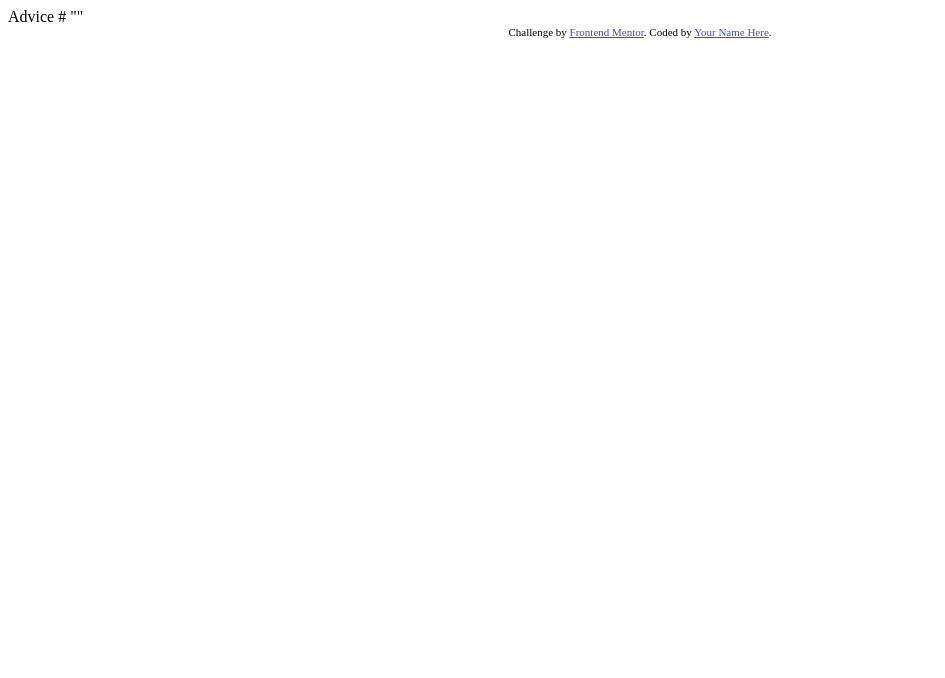
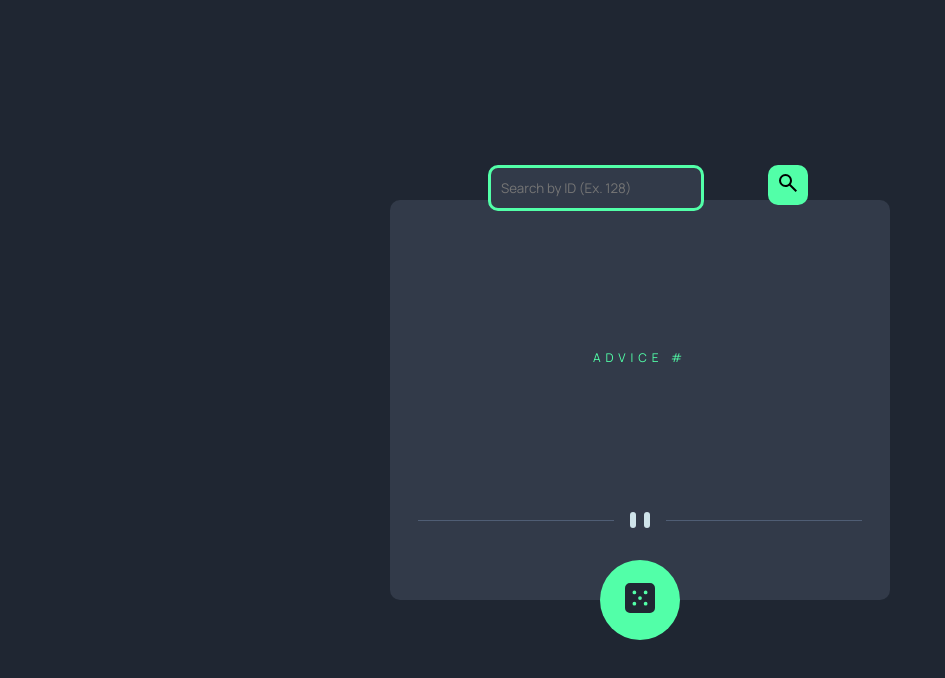
Before and after one commit to Shaurya50211/Advice-Generator, a plain HTML site: page index.html in a window 1280 px wide. Shown: the whole page, without its empty margins (0-945 px from the left). Drawn offline with Linux system fonts and the light colour scheme; no server answers.

Commit message:
done website

```diff
--- a/index.html
+++ b/index.html
@@ -1,28 +1,46 @@
 <!DOCTYPE html>
 <html lang="en">
+
 <head>
   <meta charset="UTF-8">
-  <meta name="viewport" content="width=device-width, initial-scale=1.0"> <!-- displays site properly based on user's device -->
+  <meta name="viewport" content="width=device-width, initial-scale=1.0">
+  <!-- displays site properly based on user's device -->
 
   <link rel="icon" type="image/png" sizes="32x32" href="./images/favicon-32x32.png">
 
-  <title>Frontend Mentor | Advice generator app</title>
+  <title>Advice generator app</title>
 
-  <!-- Feel free to remove these styles or customise in your own stylesheet 👍 -->
-  <style>
-    .attribution { font-size: 11px; text-align: center; }
-    .attribution a { color: hsl(228, 45%, 44%); }
-  </style>
+  <link rel="preconnect" href="https://fonts.googleapis.com">
+  <link rel="preconnect" href="https://fonts.gstatic.com" crossorigin>
+  <link href="https://fonts.googleapis.com/css2?family=Manrope:wght@200..800&display=swap" rel="stylesheet">
+  <link rel="stylesheet" href="style.css">
 </head>
+
 <body>
 
-  Advice #<!-- Advice ID goes here -->
+  <main>
+    <form id="form">
+      <input name="adviceID" autocomplete="off" type="text" placeholder="Search by ID (Ex. 128)">
+      <button id="search" type="submit">
+        <img src="images/icon_search.svg" alt="search">
+      </button>
+    </form>
+    <div class="adviceNumber">
+      <p>Advice #</p>
+      <p id="adviceNum"></p>
+    </div>
 
-  "<!-- Advice text goes here -->"
+    <h1 id="quote"></h1>
 
-  <div class="attribution">
-    Challenge by <a href="https://www.frontendmentor.io?ref=challenge" target="_blank">Frontend Mentor</a>.
-    Coded by <a href="#">Your Name Here</a>.
-  </div>
+    <img class="dividerM" src="images/pattern-divider-mobile.svg" alt="divider">
+    <img class="dividerD" src="images/pattern-divider-desktop.svg" alt="divider">
+
+    <button id="moreAdvice">
+      <img src="images/icon-dice.svg" alt="dice">
+    </button>
+  </main>
+
+  <script src="main.js"></script>
 </body>
+
 </html>
--- /dev/null
+++ b/main.js
@@ -0,0 +1,48 @@
+const adviceIdElement = document.getElementById("adviceNum");
+const quoteTextElement = document.getElementById("quote");
+const button = document.getElementById('moreAdvice');
+const form = document.getElementById('form');
+
+let getAdvice = () => {
+    fetch('https://api.adviceslip.com/advice')
+        .then(response => response.json())
+        .then(data => {
+            adviceIdElement.innerText = `${data.slip.id}`;
+            quoteTextElement.innerText = `"${data.slip.advice}"`;
+        });
+}
+
+button.addEventListener('click', () => {
+    // Start progress animation
+    button.disabled = true;
+    button.classList.add('loading');
+
+    // Fetch advice
+    getAdvice();
+
+    // Stop progress animation after 2 seconds
+    setTimeout(() => {
+        button.disabled = false;
+        button.classList.remove('loading');
+    }, 2000);
+});
+
+getAdvice();
+
+form.addEventListener('submit', (event) => {
+    event.preventDefault();
+    if (event.target[0].value === '') {
+        return;
+    }
+
+    const id = event.target[0].value
+    form.reset();
+
+
+    fetch(`https://api.adviceslip.com/advice/${id}`)
+        .then(response => response.json())
+        .then(data => {
+            adviceIdElement.innerText = `${data.slip.id}`;
+            quoteTextElement.innerText = `"${data.slip.advice}"`;
+        });
+});
--- /dev/null
+++ b/style.css
@@ -0,0 +1,173 @@
+* {
+    padding: 0px;
+    margin: 0px;
+    font-family: 'Manrope', sans-serif;
+}
+
+body {
+    display: flex;
+    justify-content: center;
+    align-items: center;
+    background-color: hsl(218, 23%, 16%);
+}
+
+p {
+    display: inline;
+    color: hsl(150, 100%, 66%);
+    font-size: 10px;
+    text-transform: uppercase;
+    letter-spacing: 5px;
+}
+
+textarea:focus, input:focus{
+    outline: none;
+}
+
+#moreAdvice.loading::after {
+    content: '';
+    position: absolute;
+    width: 100%;
+    height: 100%;
+    top: 0;
+    left: 0;
+    background-color: hsl(150, 100%, 10%);
+    border-radius: 50%;
+    animation: progress 2s linear;
+    z-index: 1;
+}
+
+@keyframes progress {
+    0% {
+        transform: scale(0);
+    }
+    100% {
+        transform: scale(1);
+    }
+}
+
+
+main {
+    background-color: hsl(217, 19%, 24%);
+    display: flex;
+    justify-content: space-evenly;
+    align-items: center;
+    flex-direction: column;
+    height: 320px;
+    width: 350px;
+    margin-top: calc((100vh - 320px)/2);
+    border-radius: 10px;
+}
+
+hr {
+    width: 250px;
+}
+
+h1 {
+    color: hsl(193, 38%, 86%);
+    font-size: 23px;
+    width: calc(350px - 13px);
+    text-align: center;
+}
+
+.dividerD {
+    display: none;
+}
+
+.dividerM {
+    display: block;
+}
+
+#moreAdvice {
+    position:fixed;
+    background-color: hsl(150, 100%, 66%);
+    width: 60px;
+    height: 60px;
+    border-radius: 100px;
+    border: none;
+    cursor: pointer;
+    top: 520px;
+}
+
+#search {
+    display: none;
+}
+
+input {
+    display: none;
+
+}
+
+@media only screen and (min-width: 768px) {
+
+    #search {
+        display: block;
+        position:fixed;
+        background-color: hsl(150, 100%, 66%);
+        width: 40px;
+        height: 40px;
+        border-radius: 10px;
+        border: none;
+        cursor: pointer;
+        top: 165px;
+        left: 60%;
+    }
+
+    #search:hover {
+        box-shadow: 0px 0px 10px hsl(150, 100%, 66%);
+    }
+
+    input {
+        display: block;
+        position: fixed;
+        right: 45%;
+        top: 155px;
+        background-color: hsl(217, 19%, 24%);
+        color: hsl(193, 38%, 86%);
+        width: 200px;
+        height: 40px;
+        border: 3px solid hsl(150, 100%, 66%);
+        border-radius: 10px;
+        padding-left: 10px;
+        margin-top: 10px;
+
+    }
+
+    main {
+        height: 400px;
+        width: 500px;
+        margin-top: calc((100vh - 400px)/2);
+    }
+
+    h1 {
+        font-size: 30px;
+        width: calc(500px - 40px);
+    }
+
+    .dividerD {
+        display: block;
+    }
+
+    .dividerM {
+        display: none;
+    }
+
+    p {
+        font-size: 12px;
+    }
+
+    #moreAdvice {
+        width: 80px;
+        height: 80px;
+        top: 560px;
+    }
+
+    #moreAdvice:hover {
+        /* bright shadow */
+        box-shadow: 0px 0px 20px hsl(150, 100%, 66%);
+    }
+
+    #moreAdvice img {
+        width: 30px;
+        height: 30px;
+    }
+}
```
Also changed, not shown: images/icon_search.svg (added).
